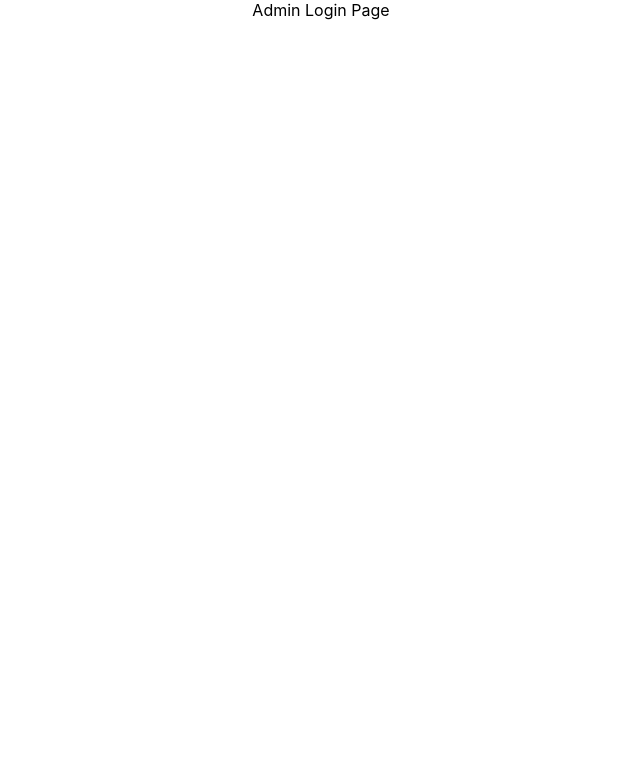
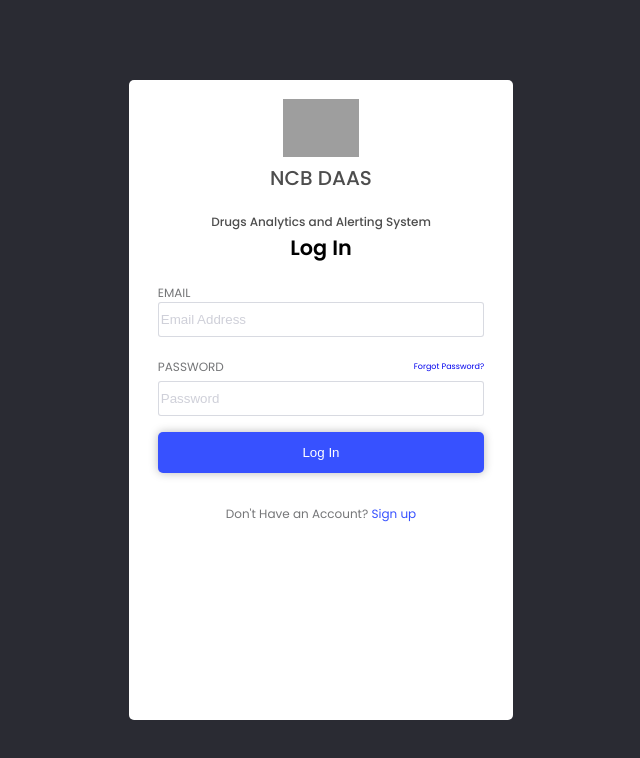
Before and after one commit to Team-Disruptorss-SIH-22/sangmanch-FE, a React (Create React App) app: page /admin-login in a window 1280 px wide. Shown: the top 758 px of the page, without its empty margins (319-959 px from the left). Built offline with nearby package versions, Linux system fonts and the light colour scheme; grey boxes are pictures that could not be loaded.

Commit message:
Create Admin Login Page Static
- Created the HTML & CSS part of Admin Login Page.

```diff
--- a/src/pages/AdminLogin.js
+++ b/src/pages/AdminLogin.js
@@ -1,5 +1,46 @@
+import { Link } from "react-router-dom";
+import styles from "../styles/adminlogin.module.css";
+
 const AdminLogin = () => {
-  return <div>Admin Login Page</div>;
+  return (
+    <div className={styles.container}>
+      <div className={styles.loginPageContainer}>
+        <div className={styles.logoIcon}>
+          <img
+            src="https://narcoticsindia.nic.in/images/acs.png"
+            alt="logo-icon"
+          />
+        </div>
+
+        <div className={styles.headers}>
+          <p className={styles.title}>NCB DAAS</p>
+          <p className={styles.titleDetails}>
+            Drugs Analytics and Alerting System
+          </p>
+          <p className={styles.loginTitle}>Log In</p>
+        </div>
+
+        <div className={styles.formContainer}>
+          <div className={styles.inputContainer}>
+            <label for="email">EMAIL</label>
+            <input type="email" name="email" placeholder="Email Address" />
+          </div>
+          <div className={styles.inputContainer}>
+            <div className={styles.forPassword}>
+              <label for="password">PASSWORD</label>
+              <Link to="/" className={styles.forgotPassword}><p>Forgot Password?</p></Link>
+            </div>
+            <input type="password" name="password" placeholder="Password" />
+          </div>
+          <button className={styles.submit}>Log In</button>
+        </div>
+
+        <div className={styles.footer}>
+          <p>Don't Have an Account? <Link to="/">Sign up</Link></p>
+        </div>
+      </div>
+    </div>
+  );
 };
 
 export default AdminLogin;
--- /dev/null
+++ b/src/styles/adminlogin.module.css
@@ -0,0 +1,156 @@
+@import url("https://fonts.googleapis.com/css2?family=Poppins:wght@100;200;300;400;500;600;700;800;900&display=swap");
+
+:root {
+  /* COLORS */
+  --colorPrimary: #2a2b33;
+  --colorSecondary: #4d4d4d;
+  --colorLighter1: white;
+  --colorLighter2: #757678;
+  --colorLighter3: #9fa2b4;
+  --colorbutton: #3751ff;
+
+  /* FONTS */
+  --fontLighter: 200;
+  --fontRegular: 400;
+  --fontMedium: 500;
+  --fontBolder: 700;
+}
+
+body {
+  font-family: "Poppins", Arial, Helvetica, sans-serif;
+}
+
+.container {
+  background-color: var(--colorPrimary);
+  display: flex;
+  justify-content: center;
+  align-items: center;
+  height: 100vh;
+}
+
+.loginPageContainer {
+  background-color: var(--colorLighter1);
+  width: 30%;
+  height: 80%;
+  border-radius: 5px;
+  display: flex;
+  align-items: center;
+  flex-direction: column;
+}
+
+.logoIcon {
+  margin-top: 5%;
+  width: 20%;
+  height: min-content;
+  /* border: 1px solid red; */
+}
+
+.logoIcon img {
+  width: 100%;
+}
+
+.headers .title {
+  font-weight: var(--fontMedium);
+  color: var(--colorSecondary);
+  margin-top: -1px;
+  font-size: 1.25rem;
+  /* border: 1px solid red; */
+}
+.headers .titleDetails {
+  font-weight: var(--fontMedium);
+  color: var(--colorSecondary);
+  font-size: 0.75rem;
+  /* border: 1px solid red; */
+}
+
+.headers .loginTitle {
+  margin-top: -5%;
+  font-weight: 600;
+  font-size: 1.3rem;
+  /* border: 1px solid red; */
+}
+
+.formContainer {
+  width: 85%;
+  /* border: 1px solid red; */
+  display: flex;
+  flex-direction: column;
+}
+
+.formContainer .inputContainer {
+  width: 100%;
+  /* border: 1px solid cyan; */
+  display: flex;
+  flex-direction: column;
+  align-items: baseline;
+  margin-bottom: 5%;
+}
+
+::placeholder {
+  /* Chrome, Firefox, Opera, Safari 10.1+ */
+  color: rgba(159, 162, 180, 0.5);
+  opacity: 1; /* Firefox */
+}
+
+.formContainer .inputContainer input {
+  box-sizing: border-box;
+  width: 100%;
+  height: 35px;
+  border: 1px solid rgba(159, 162, 180, 0.4);
+  border-radius: 3px;
+}
+
+.formContainer .inputContainer label {
+  font-size: 0.75rem;
+  color: var(--colorLighter2);
+}
+
+.formContainer .inputContainer .forPassword {
+    width: 100%;
+    display: flex;
+    align-items: center;
+    justify-content: space-between;
+    color: var(--colorLighter2);
+    font-weight: var(--fontRegular);
+  }
+
+.formContainer .inputContainer .forgotPassword {
+  font-size: 0.5rem;
+  text-decoration: none;
+}
+
+.formContainer .inputContainer .forgotPassword:hover {
+  font-size: 0.5rem;
+  text-decoration: underline;
+}
+
+.submit {
+  width: 100%;
+  color: white;
+  padding: 4% 0;
+  border: none;
+  box-shadow: 0px 0px 10px 0px rgba(186, 186, 186, 1);
+  border-radius: 5px;
+  background-color: var(--colorbutton);
+}
+
+.submit:hover {
+  background-color: rgba(44, 41, 255);
+  cursor: pointer;
+}
+
+.footer{
+    margin-top: 5%;
+    font-size: 0.75rem;
+    color: var(--colorLighter2);
+}
+
+.footer a{
+    font-weight: var(--fontRegular);
+    color: var(--colorbutton);
+    text-decoration: none;
+}
+
+.footer a:hover{
+    text-decoration: underline;
+}
```
Also changed, not shown: src/styles/home.module.css (added).
